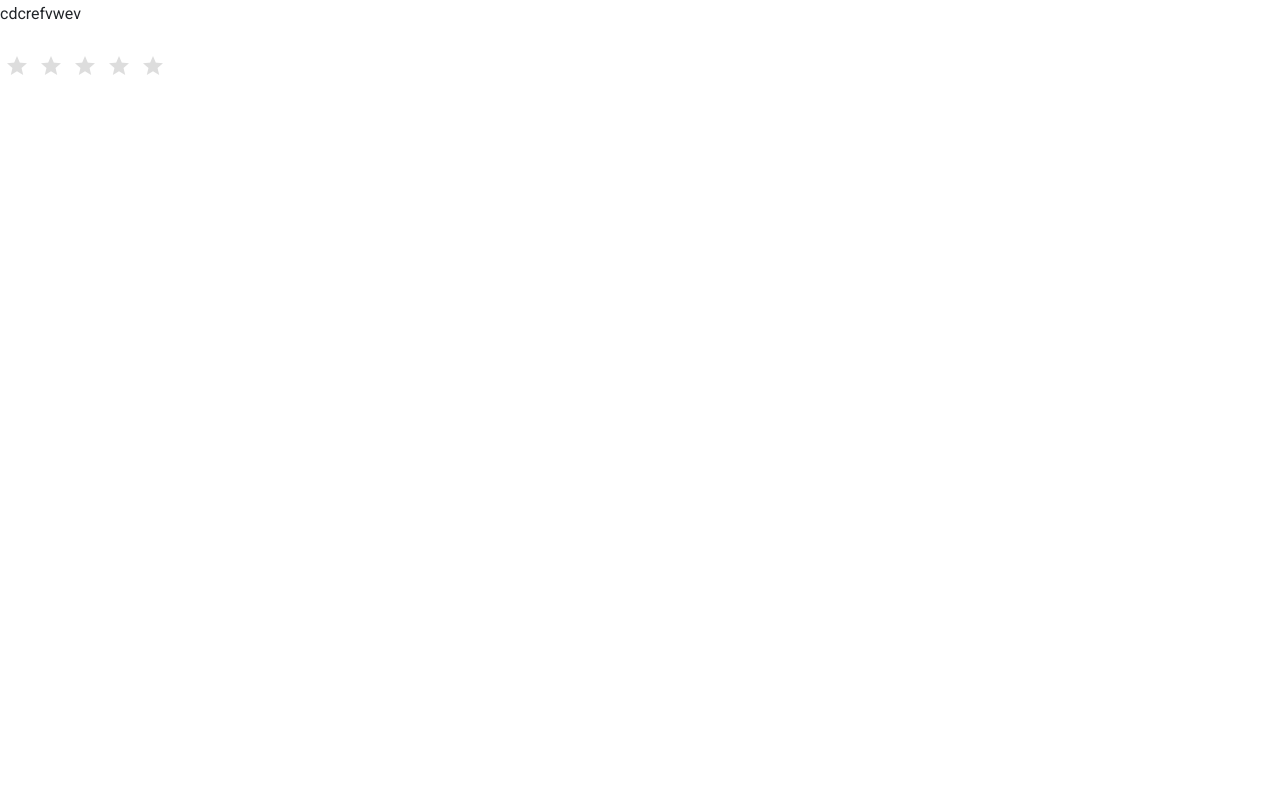
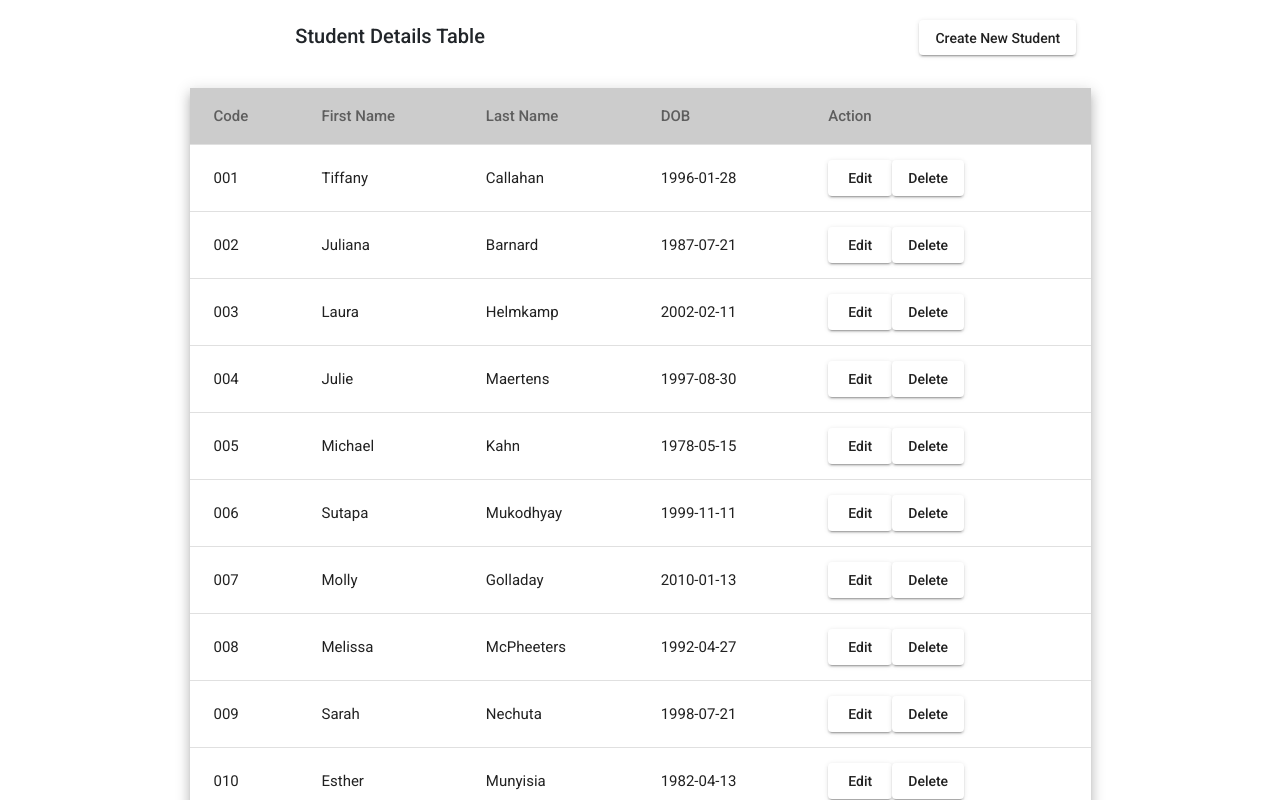
Before and after one commit to AsiriZenith/marketplace-temp-project, an Angular app: page / in a window 1280 px wide. Shown: the top 800 px of the page. Built offline with nearby package versions, Linux system fonts and the light colour scheme.

Commit message:
routing changes

```diff
--- a/src/app/app-routing.module.ts
+++ b/src/app/app-routing.module.ts
@@ -5,7 +5,7 @@ import { H2ComputeComponent } from './component/h2-compute-assignment/h2-compute
 import { ImageUploadComponent } from './component/image-upload/image-upload.component';
 
 const routes: Routes = [
-  { path: '', component: ImageUploadComponent },
+  { path: '', component: H2ComputeComponent },
   { path: 'newstudent', component: CreateStudentComponent },
   { path: 'viewstudent', component: H2ComputeComponent },
 ];
--- a/src/app/app.component.html
+++ b/src/app/app.component.html
@@ -4,10 +4,10 @@
 
 <!-- <h2-compute></h2-compute> -->
 
-<!-- <router-outlet></router-outlet> -->
+<router-outlet></router-outlet>
 
 <!-- <image-upload-part2></image-upload-part2> -->
 
-<app-star-rating></app-star-rating>
+<!-- <app-star-rating></app-star-rating> -->
 
 <!-- <create-student></create-student> -->
```
